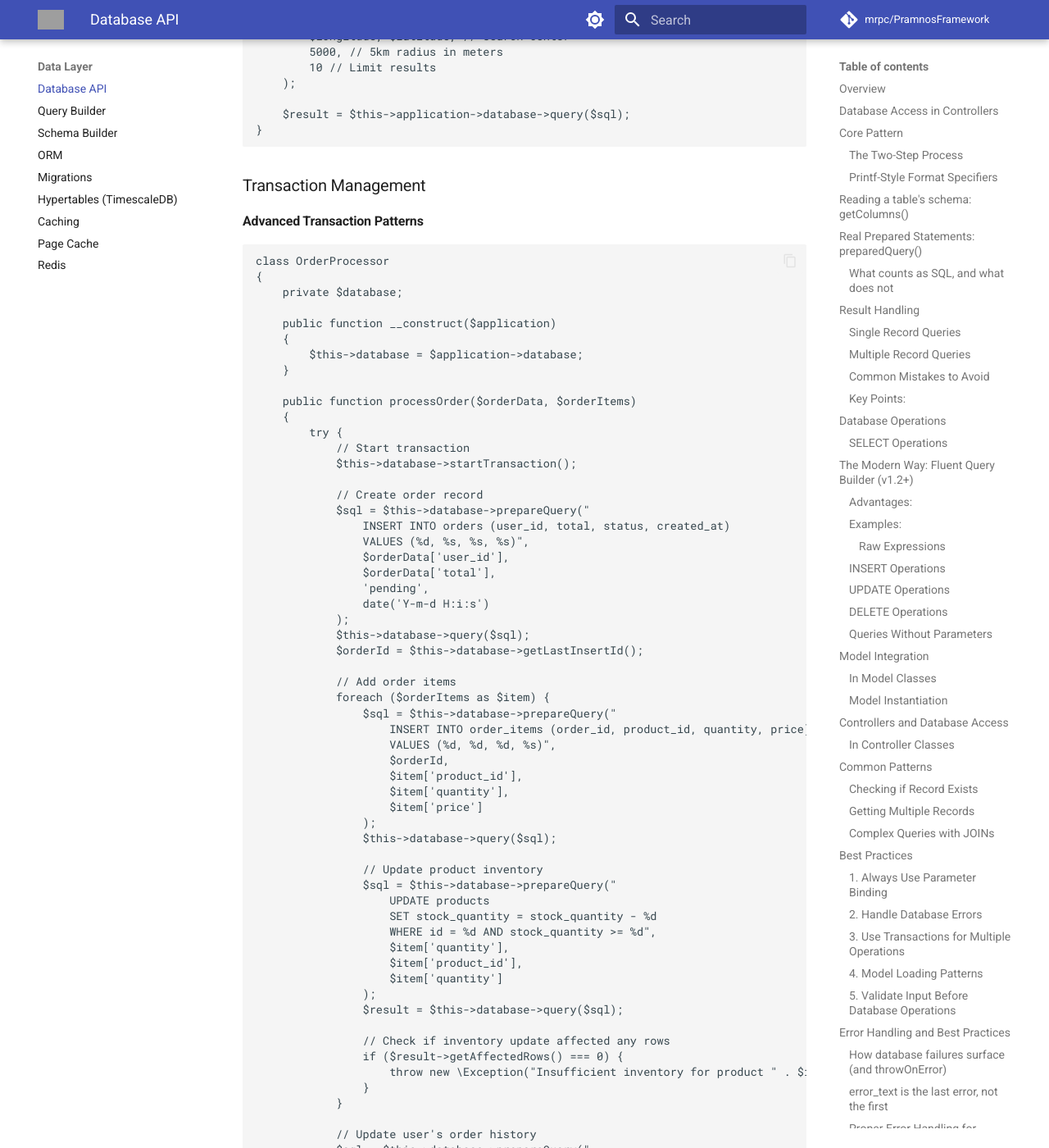
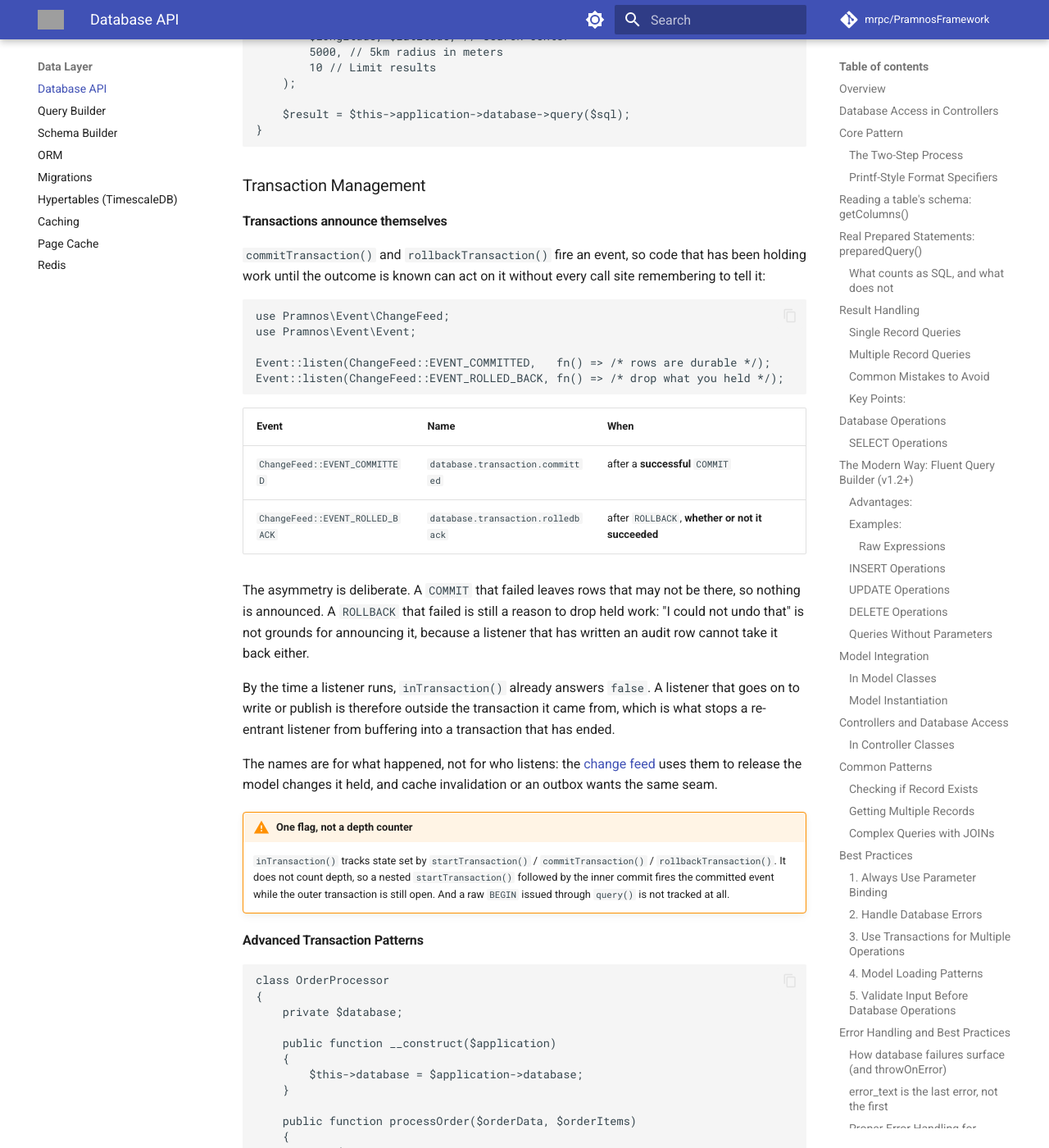
Before and after one commit to mrpc/PramnosFramework, an MkDocs documentation site: the page built from docs/Pramnos_Database_API_Guide.md, in a window 1280 px wide and 1400 px high, scrolled down 22134 px. Shown: the whole window at 82% size. Built offline with MkDocs 1.6.1 and Material for MkDocs 9.7.7, drawn with Linux system fonts in a browser that asks for light colours; comment, search, counter and statistics services are not loaded; grey boxes are pictures that could not be loaded.

Commit message:
feat(database): fire events on transaction commit and rollback
Two firings, so code holding work until an outcome is known can act on it without
every call site remembering to tell it. The change feed is the first consumer;
cache invalidation and an outbox want the same seam, which is why the names are
database.transaction.* and not changefeed.*.

The commit event fires only when the COMMIT succeeded — a failed commit leaves rows
that may not be there. The rollback event fires either way: "I could not undo that"
is still not grounds for announcing the change, because a listener that has written
an audit row cannot take it back.

Integration tests across PostgreSQL and MySQL pin the ordering as well as the
firing: inTransaction() already answers false when a listener runs, and the rows are
durable when the committed event arrives. An event fired a moment early passes a
naive test and fails in the case it exists for.

````diff
--- a/docs/Pramnos_Database_API_Guide.md
+++ b/docs/Pramnos_Database_API_Guide.md
@@ -1062,6 +1062,46 @@ if ($this->application->database->type === 'postgresql') {
 
 ### Transaction Management
 
+#### Transactions announce themselves
+
+`commitTransaction()` and `rollbackTransaction()` fire an event, so code that has
+been holding work until the outcome is known can act on it without every call site
+remembering to tell it:
+
+```php
+use Pramnos\Event\ChangeFeed;
+use Pramnos\Event\Event;
+
+Event::listen(ChangeFeed::EVENT_COMMITTED,   fn() => /* rows are durable */);
+Event::listen(ChangeFeed::EVENT_ROLLED_BACK, fn() => /* drop what you held */);
+```
+
+| Event | Name | When |
+|---|---|---|
+| `ChangeFeed::EVENT_COMMITTED` | `database.transaction.committed` | after a **successful** `COMMIT` |
+| `ChangeFeed::EVENT_ROLLED_BACK` | `database.transaction.rolledback` | after `ROLLBACK`, **whether or not it succeeded** |
+
+The asymmetry is deliberate. A `COMMIT` that failed leaves rows that may not be
+there, so nothing is announced. A `ROLLBACK` that failed is still a reason to drop
+held work: "I could not undo that" is not grounds for announcing it, because a
+listener that has written an audit row cannot take it back either.
+
+By the time a listener runs, `inTransaction()` already answers `false`. A listener
+that goes on to write or publish is therefore outside the transaction it came from,
+which is what stops a re-entrant listener from buffering into a transaction that has
+ended.
+
+The names are for what happened, not for who listens: the [change
+feed](Pramnos_Change_Feed_Guide.md) uses them to release the model changes it held,
+and cache invalidation or an outbox wants the same seam.
+
+!!! warning "One flag, not a depth counter"
+    `inTransaction()` tracks state set by `startTransaction()` /
+    `commitTransaction()` / `rollbackTransaction()`. It does not count depth, so a
+    nested `startTransaction()` followed by the inner commit fires the committed
+    event while the outer transaction is still open. And a raw `BEGIN` issued
+    through `query()` is not tracked at all.
+
 #### Advanced Transaction Patterns
 
 ```php
````
Also changed, not shown: docs/version-history/posts/2026-08-24-a-commit-that-says-so.md (added, +66 -0 lines), 2 other files.
